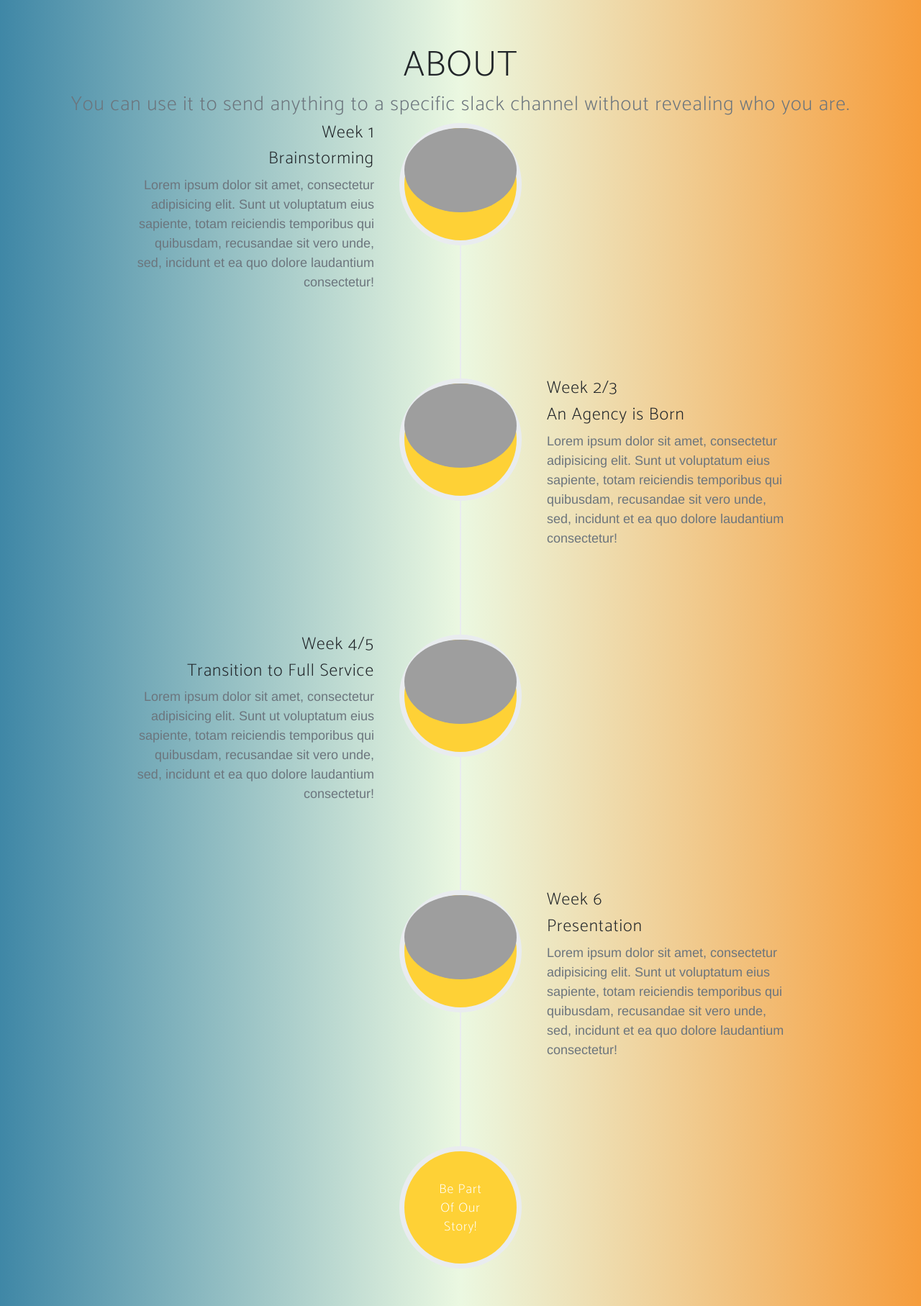
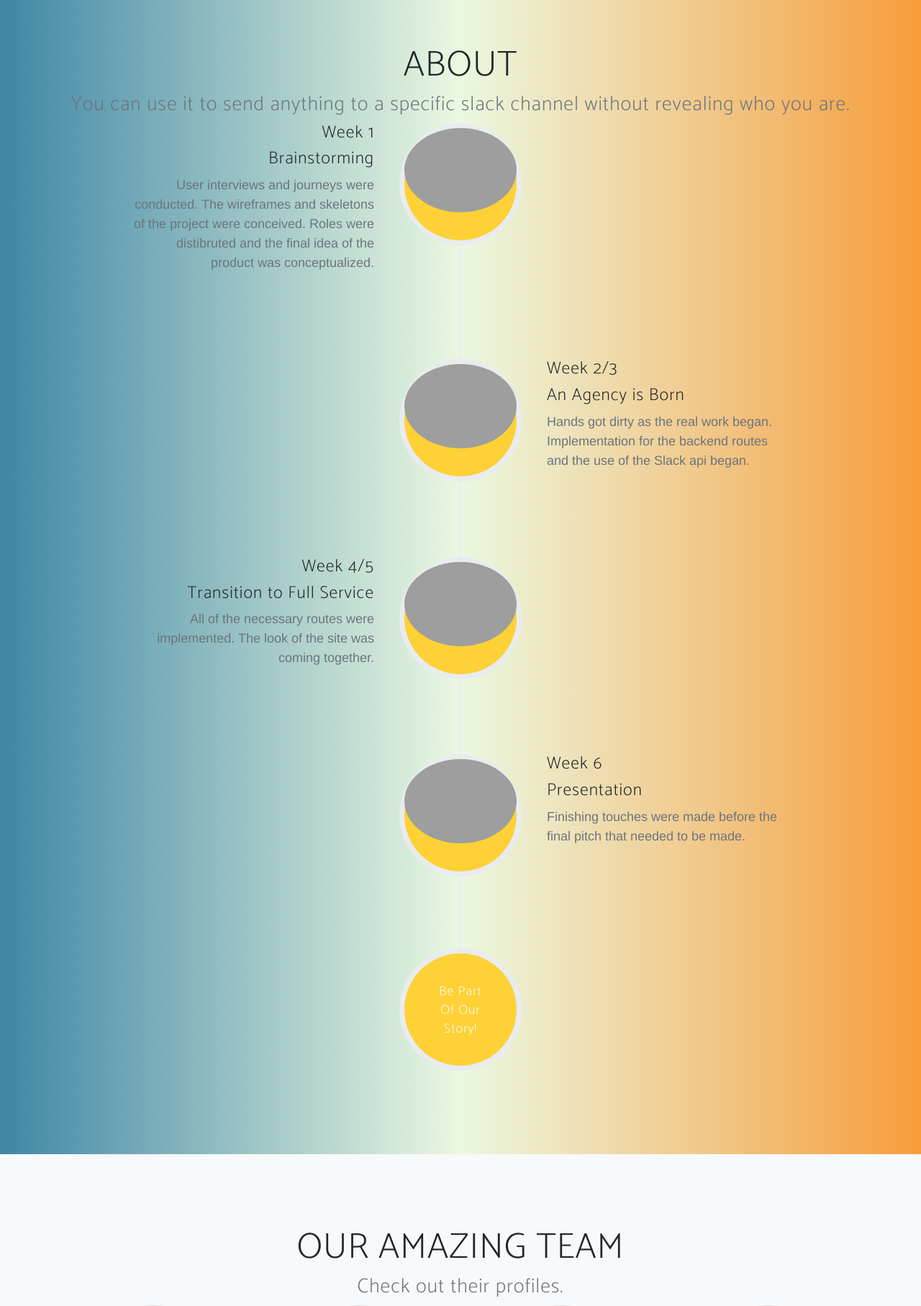
Before and after one commit to sprajjwal/slack-confessions, a Flask app: page / in a window 1280 px wide. Shown: the part 2441-4256 px from the top of the page at 72% size. Run offline with Flask 2, Linux system fonts and the light colour scheme; some libraries are stand-ins or nearby versions; some web fonts are replaced; grey boxes are pictures that could not be loaded.

Commit message:
added to html

```diff
--- a/templates/index.html
+++ b/templates/index.html
@@ -106,7 +106,7 @@
                   <h4 class="subheading">Brainstorming</h4>
                 </div>
                 <div class="timeline-body">
-                  <p class="text-muted">Lorem ipsum dolor sit amet, consectetur adipisicing elit. Sunt ut voluptatum eius sapiente, totam reiciendis temporibus qui quibusdam, recusandae sit vero unde, sed, incidunt et ea quo dolore laudantium consectetur!</p>
+                  <p class="text-muted">User interviews and journeys were conducted. The wireframes and skeletons of the project were conceived. Roles were distibruted and the final idea of the product was conceptualized.</p>
                 </div>
               </div>
             </li>
@@ -120,7 +120,7 @@
                   <h4 class="subheading">An Agency is Born</h4>
                 </div>
                 <div class="timeline-body">
-                  <p class="text-muted">Lorem ipsum dolor sit amet, consectetur adipisicing elit. Sunt ut voluptatum eius sapiente, totam reiciendis temporibus qui quibusdam, recusandae sit vero unde, sed, incidunt et ea quo dolore laudantium consectetur!</p>
+                  <p class="text-muted">Hands got dirty as the real work began. Implementation for the backend routes and the use of the Slack api began.</p>
                 </div>
               </div>
             </li>
@@ -134,7 +134,7 @@
                   <h4 class="subheading">Transition to Full Service</h4>
                 </div>
                 <div class="timeline-body">
-                  <p class="text-muted">Lorem ipsum dolor sit amet, consectetur adipisicing elit. Sunt ut voluptatum eius sapiente, totam reiciendis temporibus qui quibusdam, recusandae sit vero unde, sed, incidunt et ea quo dolore laudantium consectetur!</p>
+                  <p class="text-muted">All of the necessary routes were implemented. The look of the site was coming together.</p>
                 </div>
               </div>
             </li>
@@ -148,7 +148,7 @@
                   <h4 class="subheading">Presentation</h4>
                 </div>
                 <div class="timeline-body">
-                  <p class="text-muted">Lorem ipsum dolor sit amet, consectetur adipisicing elit. Sunt ut voluptatum eius sapiente, totam reiciendis temporibus qui quibusdam, recusandae sit vero unde, sed, incidunt et ea quo dolore laudantium consectetur!</p>
+                  <p class="text-muted">Finishing touches were made before the final pitch that needed to be made.</p>
                 </div>
               </div>
             </li>
@@ -170,7 +170,7 @@
     <div class="row">
       <div class="col-lg-12 text-center">
         <h2 class="section-heading text-uppercase">Our Amazing Team</h2>
-        <h3 class="section-subheading text-muted">Lorem ipsum dolor sit amet consectetur.</h3>
+        <h3 class="section-subheading text-muted">Check out their profiles.</h3>
       </div>
     </div>
     <div class="row">
@@ -178,7 +178,7 @@
         <div class="team-member">
           <img class="mx-auto rounded-circle" src="/static/img/team/1.jpg" alt="">
           <h4>Shashwat Prajjwal</h4>
-          <p class="text-muted">Lead Designer</p>
+          <p class="text-muted">Project Manager</p>
           <ul class="list-inline social-buttons">
             <li class="list-inline-item">
               <a href="#">
@@ -202,7 +204,7 @@
         <div class="team-member">
           <img class="mx-auto rounded-circle" src="/static/img/team/2.jpg" alt="">
           <h4>Padyn Riddell</h4>
-          <p class="text-muted">Lead Marketer</p>
+          <p class="text-muted">Backend</p>
           <ul class="list-inline social-buttons">
             <li class="list-inline-item">
               <a href="#">
@@ -226,7 +230,7 @@
         <div class="team-member">
           <img class="mx-auto rounded-circle" src="/static/img/team/2.jpg" alt="">
           <h4>Franklin Phan</h4>
-          <p class="text-muted">Lead Marketer</p>
+          <p class="text-muted">Frontend</p>
           <ul class="list-inline social-buttons">
             <li class="list-inline-item">
               <a href="#">
@@ -250,7 +256,7 @@
         <div class="team-member">
           <img class="mx-auto rounded-circle" src="/static/img/team/3.jpg" alt="">
           <h4>Xing Ye</h4>
-          <p class="text-muted">Lead Developer</p>
+          <p class="text-muted">Frontend</p>
           <ul class="list-inline social-buttons">
             <li class="list-inline-item">
               <a href="#">
```
Also changed, not shown: other parts of templates/index.html (+18 -10 lines).
